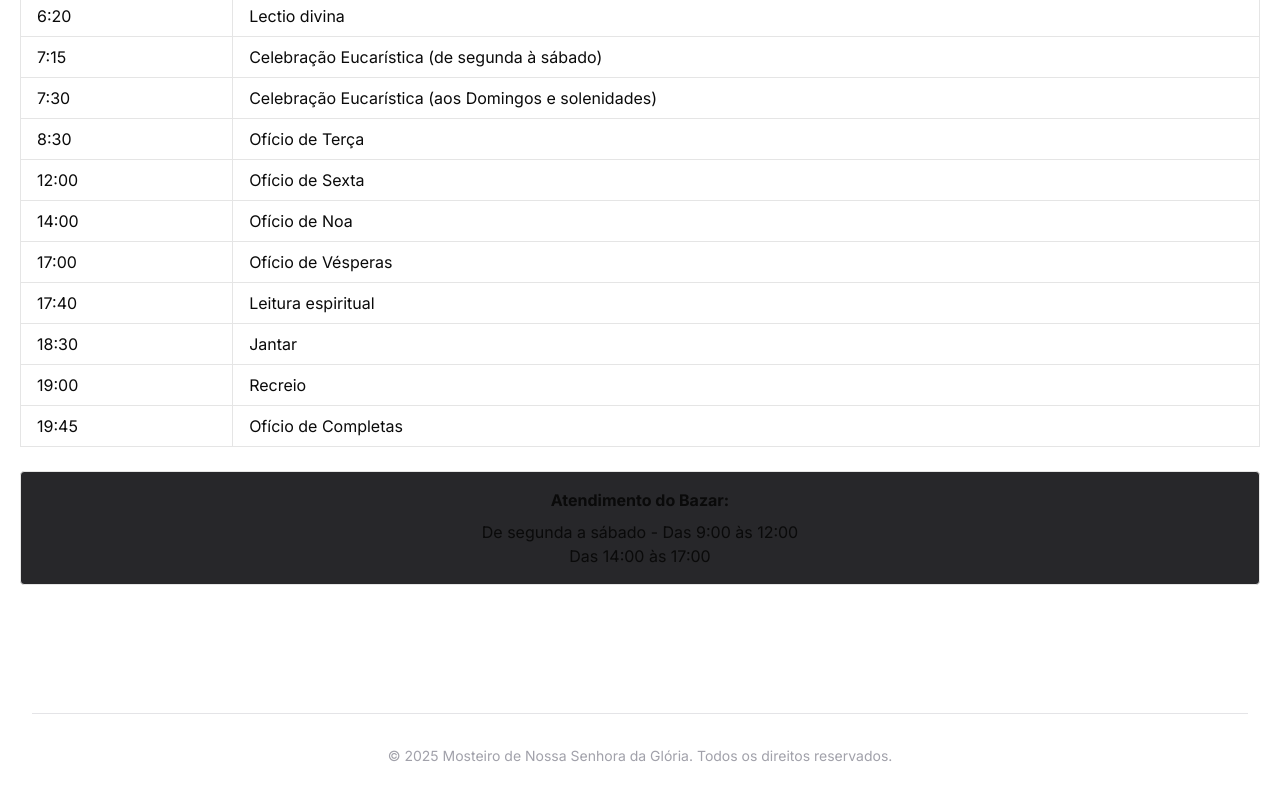
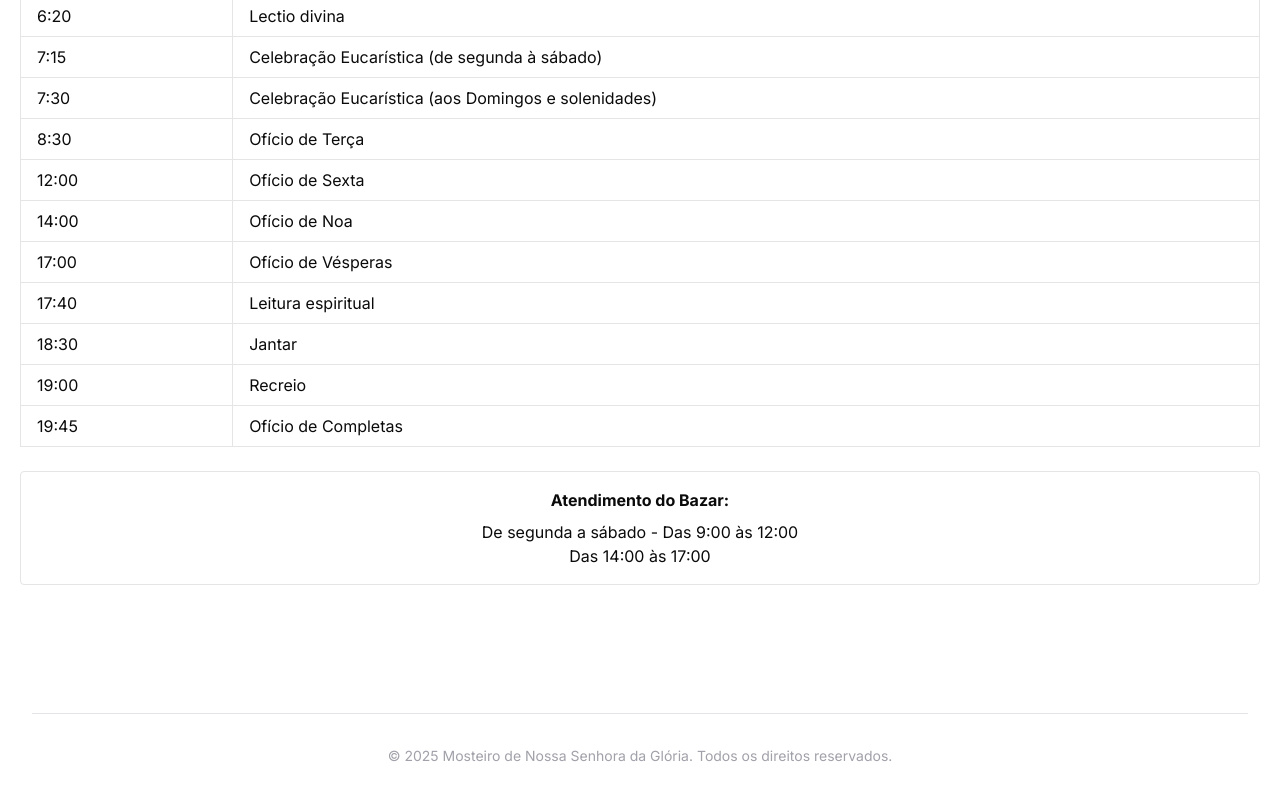
Before and after one commit to Patrick-Imbrizi/monjasbeneditinas, a Next.js app: page /nossos-horarios in a window 1280 px wide. Shown: the part 521-1321 px from the top of the page. Built offline with nearby package versions, Linux system fonts and the light colour scheme.

Commit message:
fix:light-theme style again

```diff
--- a/app/nossos-horarios/page.tsx
+++ b/app/nossos-horarios/page.tsx
@@ -115,7 +115,7 @@ export default function Page() {
                                 </div>
 
                                 {/* Card com atendimento do Bazar */}
-                                <div className="card mt-6 p-4 border rounded bg-zinc-800">
+                                <div className="card mt-6 p-4 border rounded dark:bg-zinc-800">
                                     <div className="text-center">
                                         <h4 className="font-bold mb-2">Atendimento do Bazar:</h4>
                                         <p>
```
